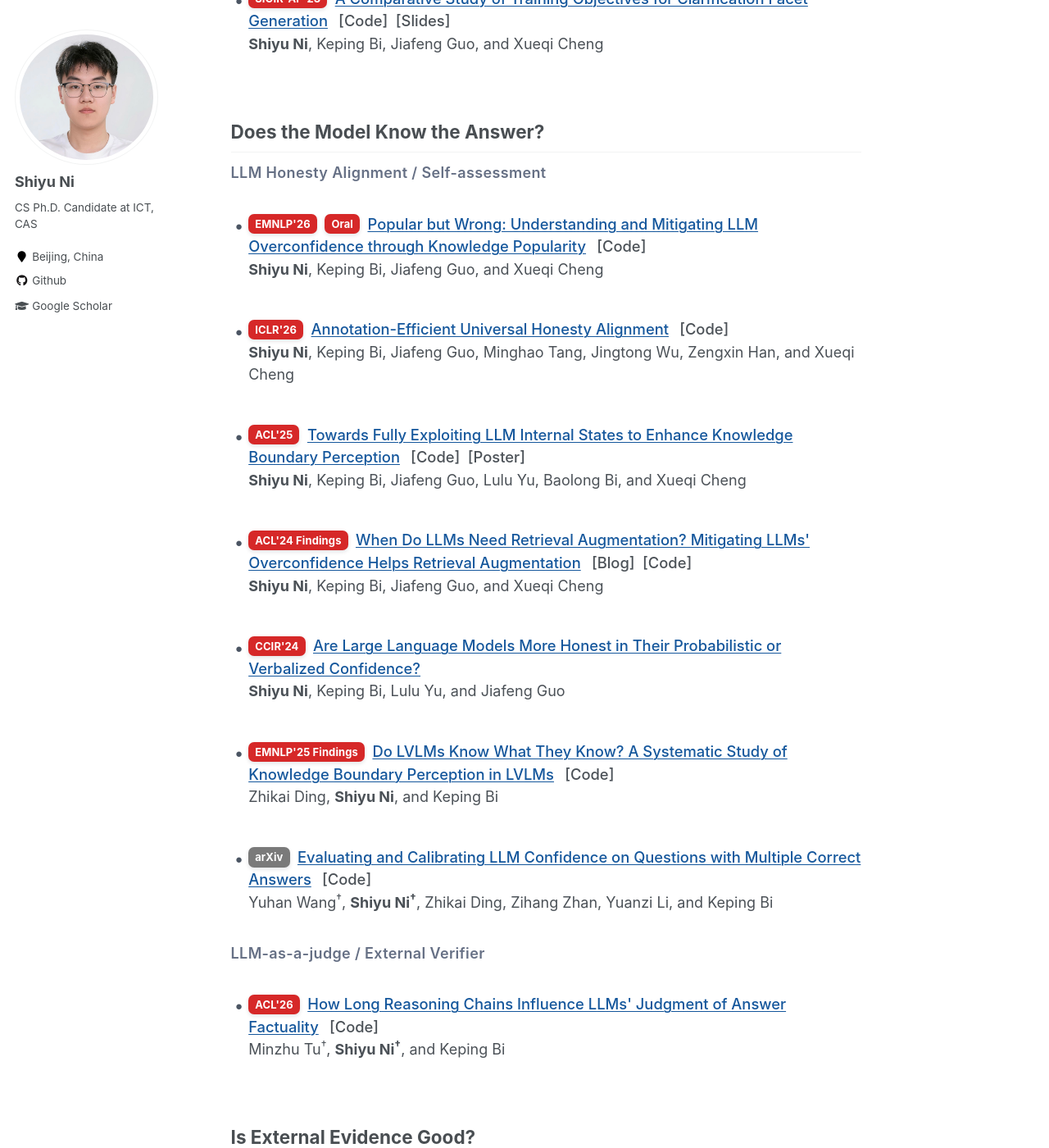
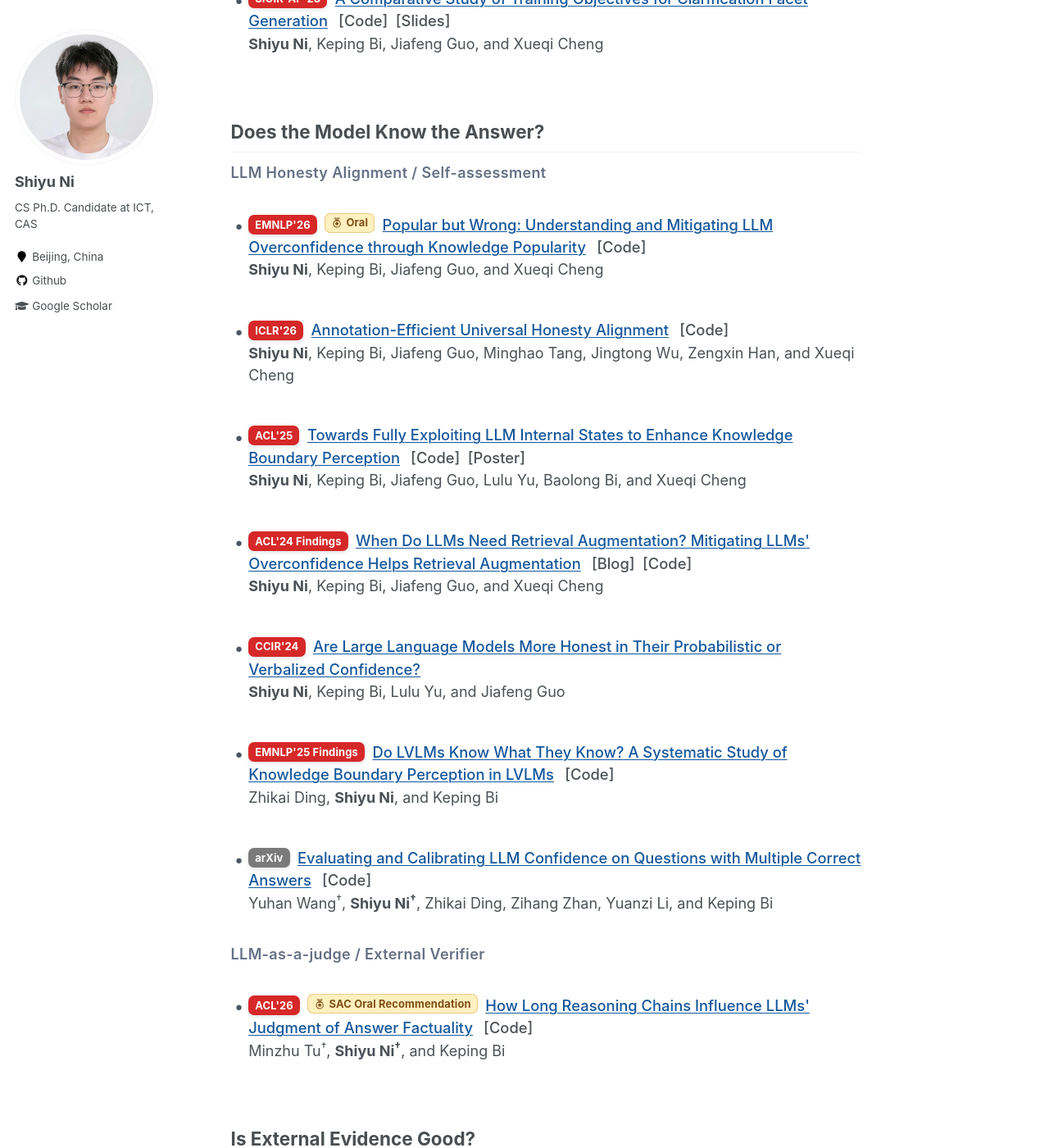
Before and after one commit to ShiyuNee/ShiyuNee.github.io, a Jekyll site: the page built from _pages/publications.md, in a window 1280 px wide and 1400 px high, scrolled down 495 px. Shown: the whole window at 82% size. Built offline with Jekyll 4.4.1, drawn with Linux system fonts in a browser that asks for light colours.

Commit message:
Style oral badges and add ACL SAC recommendation

```diff
--- a/_data/publications.yml
+++ b/_data/publications.yml
@@ -154,6 +154,8 @@
       accent: orange
       thumbnail: /images/publications/reasoning-factuality.jpg
       conference: ACL'26
+      presentation: SAC Oral Recommendation
+      presentation_note: Recommended for an oral presentation by the Senior Area Chair; not a confirmed Oral acceptance.
       google_citations: 4
       links:
         - label: PDF
--- a/_includes/publication-card.html
+++ b/_includes/publication-card.html
@@ -13,7 +13,10 @@
       <span class="publication-card__conference{% if conference_type == 'arxiv' or conference_type == 'preprint' %} publication-card__conference--preprint{% endif %}" title="{{ paper.venue }}">{{ paper.conference }}</span>
     {% endif %}
     {% if paper.presentation %}
-      <span class="publication-card__conference publication-card__presentation" title="Presentation type">{{ paper.presentation }}</span>
+      <span class="publication-card__conference publication-card__presentation" title="{{ paper.presentation_note | default: paper.presentation | escape }}">
+        <svg class="publication-card__medal" viewBox="0 0 24 24" aria-hidden="true" focusable="false"><path d="M6 2h5l3 7-4 2L6 2Zm7 0h5l-4 9-4-2 3-7Z" fill="currentColor" opacity=".65"/><circle cx="12" cy="15" r="7" fill="none" stroke="currentColor" stroke-width="1.8"/><path d="m12 10 1.4 2.8 3.1.5-2.2 2.2.5 3.1-2.8-1.5-2.8 1.5.5-3.1-2.2-2.2 3.1-.5Z" fill="currentColor"/></svg>
+        {{ paper.presentation }}
+      </span>
     {% endif %}
     <h3 class="publication-card__title">
       {% if title_url %}<a href="{{ title_url }}" target="_blank" rel="noopener noreferrer">{{ paper.title }}</a>{% else %}{{ paper.title }}{% endif %}
--- a/_sass/_archive.scss
+++ b/_sass/_archive.scss
@@ -120,6 +120,19 @@
 
 .publication-card__conference--preprint {
   background: #7a7a7a;
+}
+
+.publication-card__presentation {
+  background: #fff0bf;
+  color: #805017;
+  box-shadow: inset 0 0 0 1px #e7cb83;
+  gap: 0.3em;
+}
+
+.publication-card__medal {
+  width: 1.1em;
+  height: 1.1em;
+  flex-shrink: 0;
 }
 
 .publication-card__title {
```
